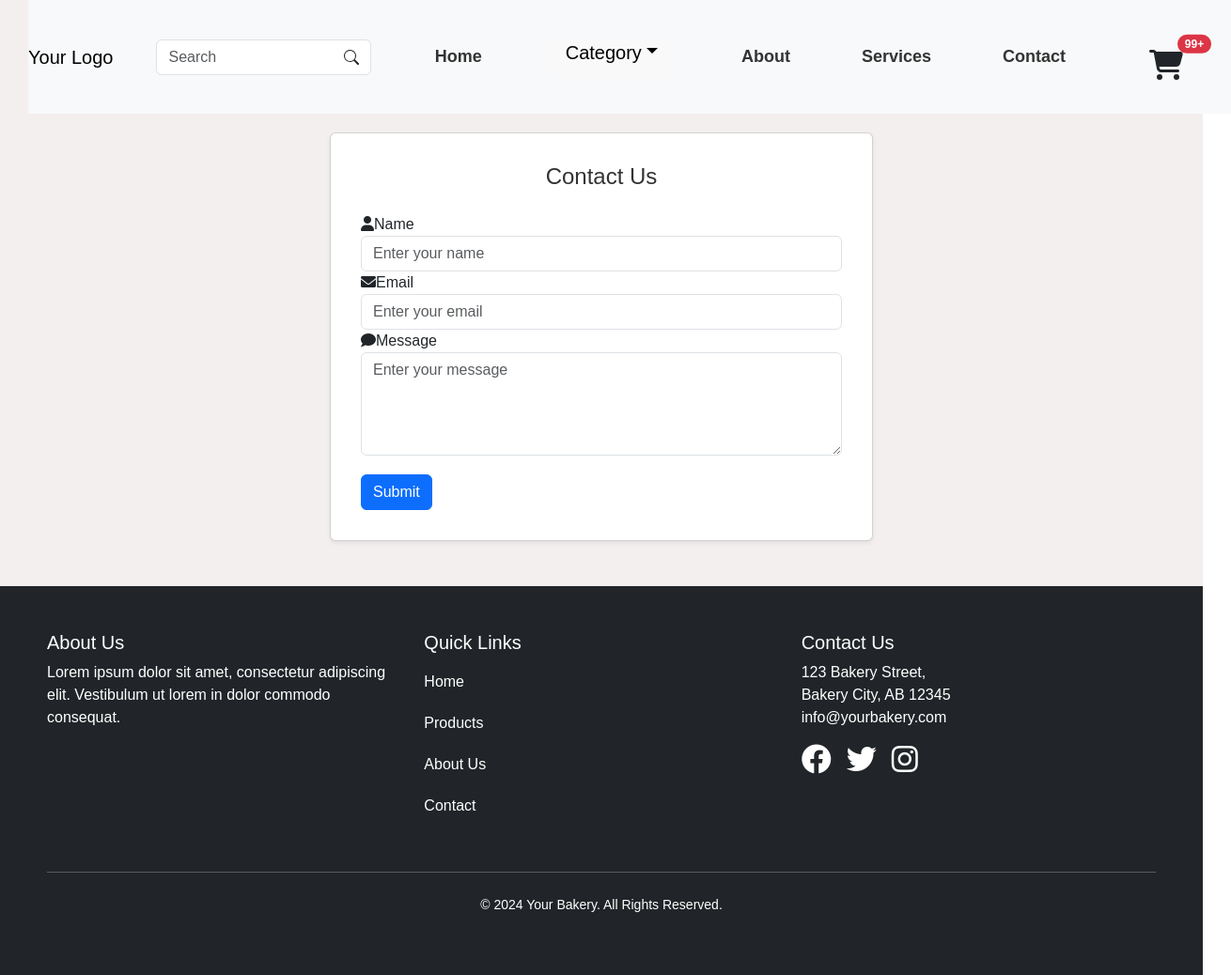
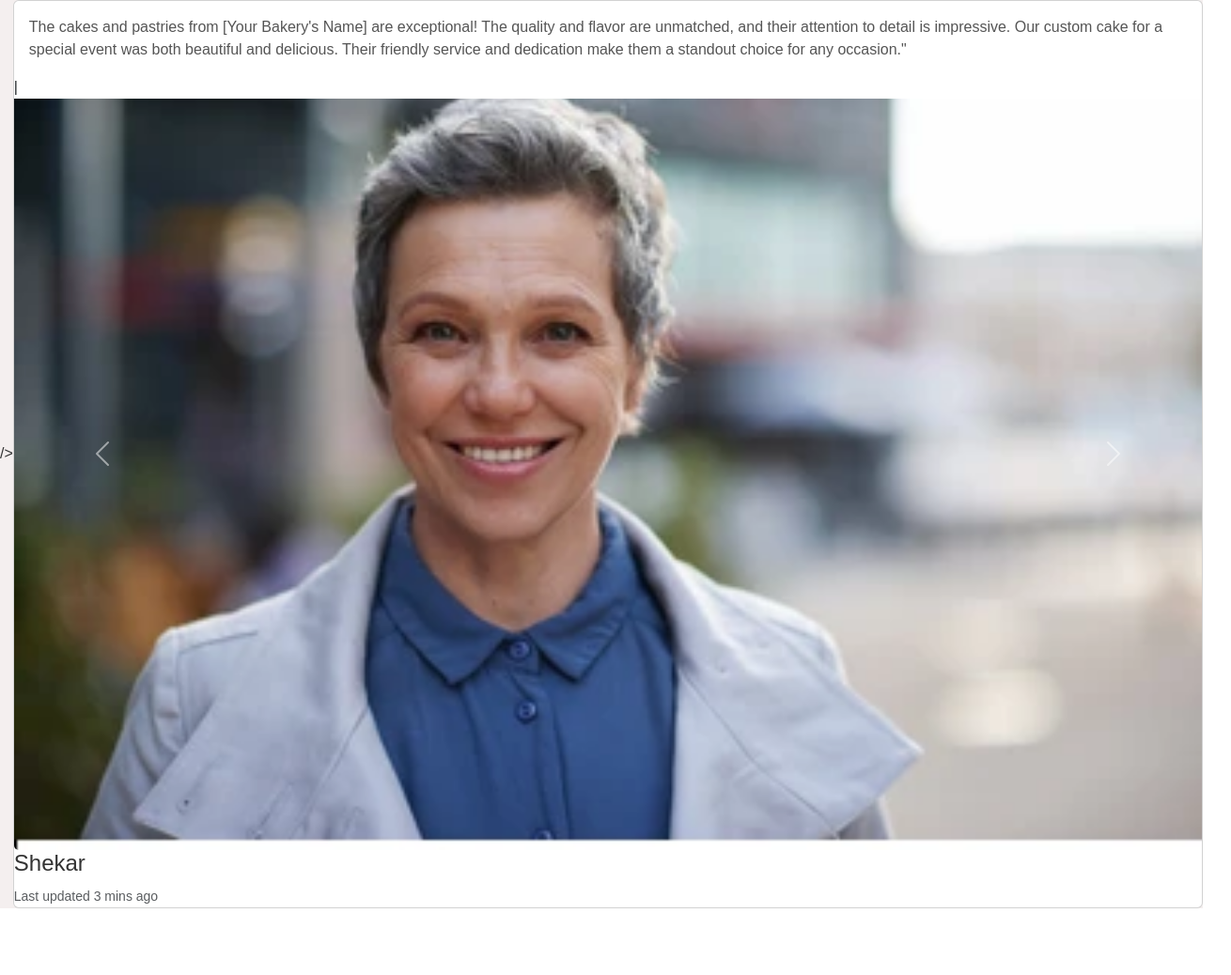
Before and after one commit to Shekhar-Mehla/Bakery-project, a React (Vite) app: page /contact in a window 1280 px wide. Shown: the whole page at 94% size, 1310 px wide, since content can reach past the window. After the commit the page ends 967 px from the top, so only its background shows below. Built offline with nearby package versions, Linux system fonts and the light colour scheme; the HTML template or start-up script is replaced by a standard one.

Commit message:
added the testimonial section

```diff
--- a/index.html
+++ b/index.html
@@ -12,16 +12,15 @@
       integrity="sha384-QWTKZyjpPEjISv5WaRU9OFeRpok6YctnYmDr5pNlyT2bRjXh0JMhjY6hW+ALEwIH"
       crossorigin="anonymous"
     />
+
+    />
+    <!-- In your public/index.html -->
     <link
       rel="stylesheet"
-      href="https://cdnjs.cloudflare.com/ajax/libs/font-awesome/6.0.0-beta3/css/all.min.css"
-      integrity="sha512-n3K7+Wo8R0V7r2Xy6E6wtROwzzEaEzI0E//owuRwJWUXu8JbM9Z0k2e13EYxjyCr7HjJ8GshWMXyTuySYsBg6A=="
+      href="https://cdnjs.cloudflare.com/ajax/libs/font-awesome/6.6.0/css/all.min.css"
+      integrity="sha512-Kc323vGBEqzTmouAECnVceyQqyqdsSiqLQISBL29aUW4U/M7pSPA/gEUZQqv1cwx4OnYxTxve5UMg5GT6L4JJg=="
       crossorigin="anonymous"
       referrerpolicy="no-referrer"
-    />
-    <link
-      rel="stylesheet"
-      href="https://cdnjs.cloudflare.com/ajax/libs/animate.css/4.1.1/animate.min.css"
     />
   </head>
   <body>
--- a/src/App.css
+++ b/src/App.css
@@ -683,6 +683,10 @@ button {
 .img-fluid {
   transition: transform 0.3s ease;
 }
+.boss {
+  height: 100px;
+  width: 100px;
+}
 
 .card:hover .img-fluid {
   transform: scale(1.05); /* Slightly scale the image */
--- a/src/App.jsx
+++ b/src/App.jsx
@@ -6,10 +6,12 @@ import Header from "./components/Header";
 import Footer from "./components/Footer";
 import BakeryShop from "./components/BakeryShop";
 import Cart from "./components/Cart";
-import About from "./components/About";
+
 import Products from "./components/Products";
 import Services from "./components/Services";
 import Contact from "./components/Contact";
+import Testimonal from "./components/Testimonal";
+import Testimonial_section from "./components/Testimonial_section";
 import "./App.css";
 import croissant from "./assets/croissant.jpg";
 import baguette from "./assets/baguette.jpg";
@@ -108,8 +110,8 @@ const App = () => {
   };
 
   return (
-    <>
-      <Routes>
+    <div>
+      {/* <Routes>
         <Route
           path="/"
           element={
@@ -130,8 +132,9 @@ const App = () => {
         <Route path="/about" element={<About />} />
         <Route path="/services" element={<Services />} />
         <Route path="/contact" element={<Contact />} />
-      </Routes>
-    </>
+      </Routes> */}
+      <Testimonial_section />
+    </div>
   );
 };
 
--- a/src/components/About.jsx
+++ /dev/null
@@ -1,21 +0,0 @@
-// src/components/Bakery.jsx
-
-import React from "react";
-import Layout from "./Layout";
-
-const About = () => {
-  return (
-    <Layout>
-      <div className="bakery">
-        <h2>Our Bakery</h2>
-        <p>
-          Welcome to our bakery! We specialize in creating delicious treats for
-          every occasion. Whether you're looking for cakes, pastries, or breads,
-          we have something to satisfy your sweet tooth.
-        </p>
-      </div>
-    </Layout>
-  );
-};
-
-export default About;
--- a/src/components/Header.jsx
+++ b/src/components/Header.jsx
@@ -80,6 +80,12 @@ const Header = () => {
                     <Link Link className="dropdown-item text-dark" to="#">
                       Cookies
                     </Link>
+                    <Link Link className="dropdown-item text-dark" to="#">
+                      Muffins
+                    </Link>
+                    <Link Link className="dropdown-item text-dark" to="#">
+                      Bagels
+                    </Link>
                   </div>
                 </div>
 
--- a/src/components/ProducstByCatogries.jsx
+++ b/src/components/ProducstByCatogries.jsx
@@ -14,7 +14,7 @@ const ProducstByCatogries = () => {
             </div>
             <div className="card-img-overlay">
               <h3 className="card-title  fw-bolder text-white text-center mt-5">
-                LOAVES
+                Cakes
               </h3>
             </div>
           </a>
@@ -26,7 +26,7 @@ const ProducstByCatogries = () => {
             </div>
             <div className="card-img-overlay">
               <h3 className="card-title  fw-bolder text-white text-center mt-5">
-                SNACKS
+                Breads
               </h3>
             </div>
           </a>
@@ -38,7 +38,7 @@ const ProducstByCatogries = () => {
             </div>
             <div className="card-img-overlay">
               <h3 className="card-title  fw-bolder text-white text-center mt-5">
-                LUNCHBOX
+                Tarts
               </h3>
             </div>
           </a>
@@ -50,7 +50,7 @@ const ProducstByCatogries = () => {
             </div>
             <div className="card-img-overlay">
               <h3 className="card-title  fw-bolder text-white text-center mt-5">
-                ARTISIAN
+                Cookies
               </h3>
             </div>
           </a>
@@ -62,7 +62,7 @@ const ProducstByCatogries = () => {
             </div>
             <div className="card-img-overlay">
               <h3 className="card-title  fw-bolder text-white text-center mt-5">
-                HELATH
+                Bagels
               </h3>
             </div>
           </a>
@@ -74,7 +74,7 @@ const ProducstByCatogries = () => {
             </div>
             <div className="card-img-overlay">
               <h3 className="card-title fw-bolder text-white text-center mt-5">
-                VALUE PACK
+                Muffins
               </h3>
             </div>
           </a>
--- /dev/null
+++ b/src/components/Testimonal.jsx
@@ -0,0 +1,27 @@
+import React from "react";
+import testimonail_image from "../assets/testimoniajpg.webp";
+
+const Testimonal = () => {
+  return (
+    <div className="">
+      <div className="card d-flex ">
+        <div className="card-body">
+          <p className="card-text">
+            The cakes and pastries from [Your Bakery's Name] are exceptional!
+            The quality and flavor are unmatched, and their attention to detail
+            is impressive. Our custom cake for a special event was both
+            beautiful and delicious. Their friendly service and dedication make
+            them a standout choice for any occasion."
+          </p>
+        </div>
+        <div>|</div>
+        <img alt="..." className="card-img-bottom" src={testimonail_image} />
+        <h5 className="card-title">Shekar</h5>
+        <p className="card-text">
+          <small className="text-body-secondary">Last updated 3 mins ago</small>
+        </p>
+      </div>
+    </div>
+  );
+};
+export default Testimonal;
--- /dev/null
+++ b/src/components/Testimonial_section.jsx
@@ -0,0 +1,24 @@
+import { Container, Row, Col, Button, Carousel } from "react-bootstrap";
+import React from "react";
+import Testimonal from "./Testimonal";
+
+const Testimonial_section = () => {
+  return (
+    <div>
+      <Carousel className="">
+        <Carousel.Item>
+          <Testimonal />
+          <Testimonal />
+          <Testimonal />
+        </Carousel.Item>
+        <Carousel.Item>
+          <Testimonal />
+        </Carousel.Item>
+        <Carousel.Item>
+          <Testimonal />
+        </Carousel.Item>
+      </Carousel>
+    </div>
+  );
+};
+export default Testimonial_section;
```
Also changed, not shown: src/assets/testimoniajpg.webp (added).
